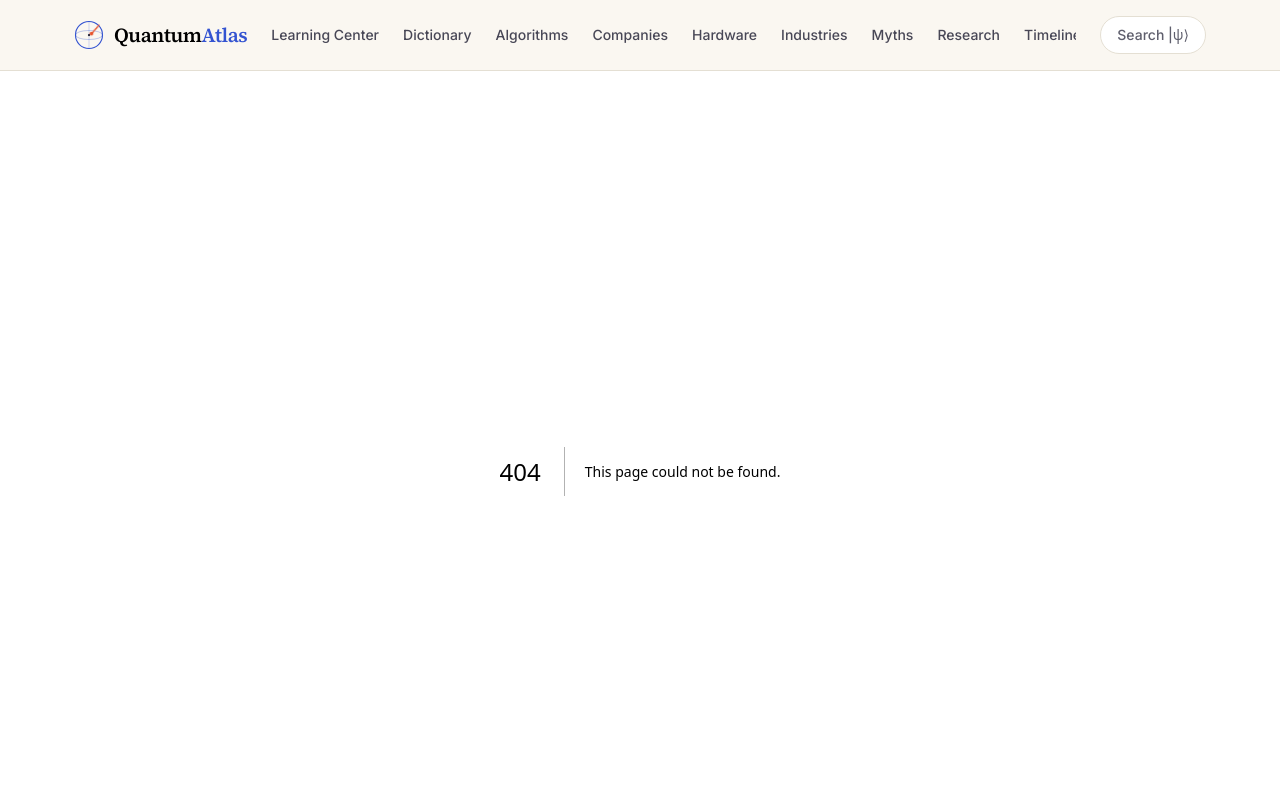
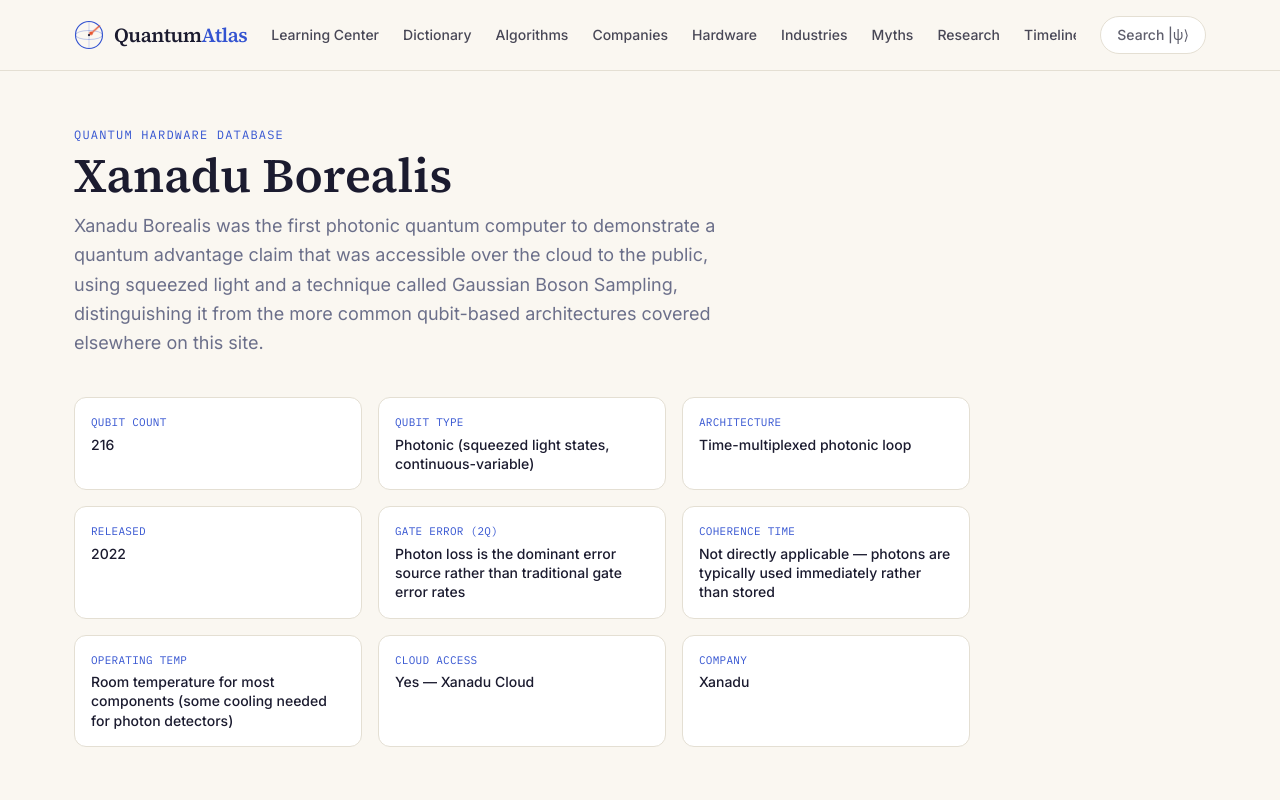
Before and after one commit to goalandpriority-ui/quantum-atlas, a Next.js app: page /hardware/xanadu-borealis in a window 1280 px wide. Before the commit this address had no page. Shown: the top 800 px of the page. Built offline with nearby package versions, Linux system fonts and the light colour scheme.

Commit message:
Add page for Xanadu Borealis hardware

```diff
--- /dev/null
+++ b/app/hardware/xanadu-borealis/page.tsx
@@ -0,0 +1,9 @@
+import HardwarePage from "@/components/HardwarePage";
+import { getProcessorBySlug } from "@/lib/content/hardware";
+import { notFound } from "next/navigation";
+
+export default function Page() {
+  const processor = getProcessorBySlug("xanadu-borealis");
+  if (!processor) return notFound();
+  return <HardwarePage processor={processor} />;
+}
```
